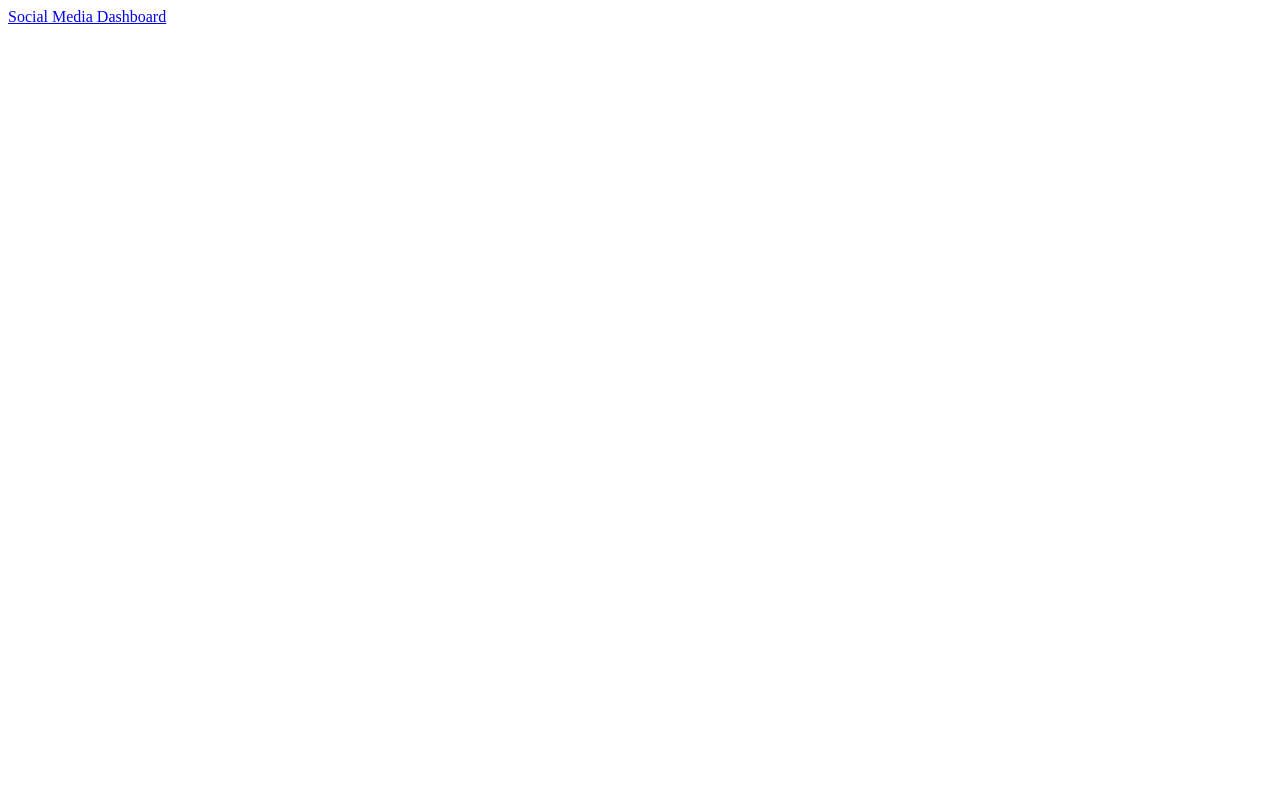
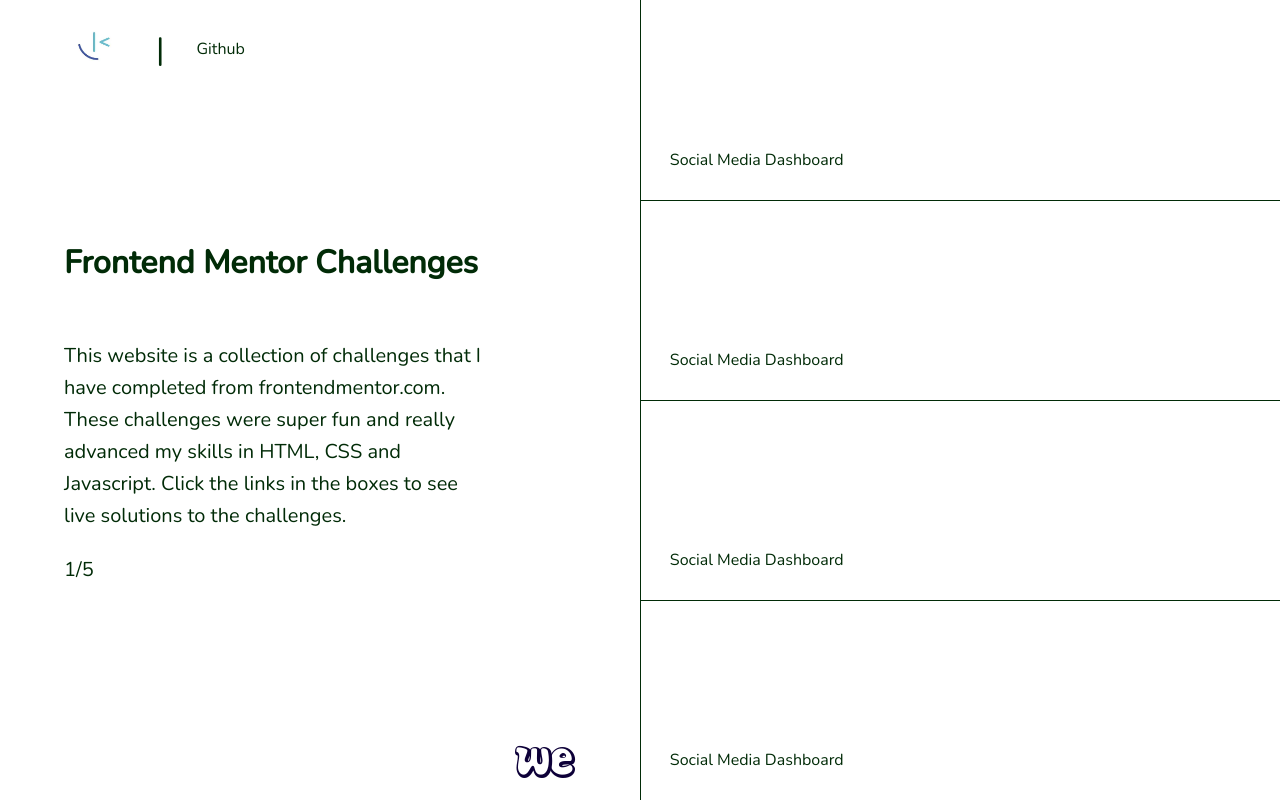
Before and after one commit to edwadewards/Frontend-Mentor-Challenges, a plain HTML site: page index.html in a window 1280 px wide. Drawn offline with nearby package versions, Linux system fonts and the light colour scheme.

Commit message:
Add files via upload

```diff
--- a/index.html
+++ b/index.html
@@ -4,10 +4,92 @@
   <meta charset="UTF-8">
   <meta http-equiv="X-UA-Compatible" content="IE=edge">
   <meta name="viewport" content="width=device-width, initial-scale=1.0">
+  <link rel="icon" type="image/x-icon" href="images/frontend-mentor.webp">
+  <link rel="stylesheet" href="style.css">
+  <link rel="stylesheet" href="https://cdnjs.cloudflare.com/ajax/libs/font-awesome/6.1.1/css/all.min.css"/>
   <title>Frontend Mentor Challenges</title>
 </head>
 <body>
-  <a href="social-media_dashboard/dashboard.html">Social Media Dashboard</a>
+  <div class="container">
 
+    <main class="dash">
+      <nav>
+        <a href="https://www.frontendmentor.io/profile/edwadewards" target="_blank" title="my frontend mentor profile">
+          <img src="images/frontend-mentor.webp" alt="frontend-mentor logo">
+        </a>
+        <span class="divider">|</span>
+        <a href="https://github.com/edwadewards" target="_blank">Github</a>
+      </nav>
+      <section class="body">
+        <div class="slide slide-home" data-autoplay-hover="on">
+          <h1>Frontend Mentor Challenges</h1>
+          <p>
+            This website is a collection of challenges that I have completed from <a href="https://www.frontendmentor.io/home" target="_blank">frontendmentor.com</a>. These challenges were super fun and really advanced my skills in HTML, CSS and Javascript. Click the links in the boxes to see live solutions to the challenges.
+          </p>
+          <span>1/5</span>
+          <span class="pause-indicator"><i class="fa-solid fa-circle-pause"></i></span>
+        </div>
+        <div class="slide slide-challenge">
+          <h1>Social Media Dashboard</h1>
+          <p>
+            For this challenge I had to recreate several cards with social media analytics and create a dark mode toggle. I was able to recreate this utilizing CSS grid without any media queries. The dark mode toggle was made by storing colors in CSS variables and using Javascript to toggle the dark mode class on and off. As a bonus, I learned to use local storage to save the user's preference on future visits.
+          </p>
+          <span>2/5</span>
+          <span class="pause-indicator"><i class="fa-solid fa-circle-pause"></i></span>
+        </div>
+        <div class="slide slide-challenge">
+          <h1>Super Awesome Project</h1>
+          <p>
+            Lorem ipsum dolor sit amet, consectetur adipiscing elit. Morbi ac sodales ipsum. Sed ultricies elit sit amet auctor sodales. Nullam vehicula enim ac libero ultricies viverra. Sed convallis mollis sapien sed vulputate. Cras euismod faucibus.
+          </p>
+          <span>3/5</span>
+          <span class="pause-indicator"><i class="fa-solid fa-circle-pause"></i></span>
+        </div>
+        <div class="slide slide-challenge">
+          <h1>Even Btter Project</h1>
+          <p>
+            Lorem ipsum dolor sit amet, consectetur adipiscing elit. Nullam eu gravida mauris. Aenean vestibulum sem et risus interdum facilisis. Suspendisse faucibus cursus nibh id facilisis. Suspendisse tincidunt ipsum eu lectus iaculis, sed tincidunt sem molestie. Phasellus eget posuere erat. Nullam eu sem rutrum metus pellentesque hendrerit. Nunc.
+          </p>
+          <span>4/5</span>
+          <span class="pause-indicator"><i class="fa-solid fa-circle-pause"></i></span>
+        </div>
+        <div class="slide slide-challenge">
+          <h1>Terrible Clone of Something</h1>
+          <p>
+            Lorem ipsum dolor sit amet, consectetur adipiscing elit. Mauris vulputate enim eget elit efficitur faucibus. Cras vel turpis quis dolor posuere sodales id eu leo. Ut.
+          </p>
+          <span>5/5</span>
+          <span class="pause-indicator"><i class="fa-solid fa-circle-pause"></i></span>
+        </div>
+      </section>
+      <footer>
+        <a href="https://www.wadecedwards.com/" target="_blank" title="wadecedwards.com">
+          <img src="images/we-logo.png" alt="logo for wadecedwards.com">
+        </a>
+      </footer>
+    </main>
+
+    <section class="challenge-container">
+      <div class="challenge">
+        <a href="social-media_dashboard/dashboard.html" target="_blank">Social Media Dashboard</a>
+        <img src="images/social-media_dashboard.png" alt="screenshot of project">
+      </div>
+      <div class="challenge">
+        <a href="social-media_dashboard/dashboard.html" target="_blank">Social Media Dashboard</a>
+        <img src="images/social-media_dashboard.png" alt="screenshot of project">
+      </div>
+      <div class="challenge">
+        <a href="social-media_dashboard/dashboard.html" target="_blank">Social Media Dashboard</a>
+        <img src="images/social-media_dashboard.png" alt="screenshot of project">
+      </div>
+      <div class="challenge">
+        <a href="social-media_dashboard/dashboard.html" target="_blank">Social Media Dashboard</a>
+        <img src="images/social-media_dashboard.png" alt="screenshot of project">
+      </div>
+    </section>
+
+  </div>
+
+  <script src="main.js"></script>
 </body>
 </html>
--- /dev/null
+++ b/main.js
@@ -0,0 +1,44 @@
+let indexValue = 0;
+function slideShow() {
+  // setTimeout(slideShow, 9000);
+  let x;
+  const slides = document.querySelectorAll('.slide');
+  for(x = 0; x < slides.length; x++) {
+    slides[x].style.opacity = '0';
+    slides[x].style.transform = 'translateX(240px)';
+  }
+  indexValue++;
+  if(indexValue > slides.length) {
+    indexValue = 1;
+  }
+    slides[indexValue - 1].style.opacity = '1';
+    slides[indexValue - 1].style.transform = 'translateX(0)';
+}
+var interval = setInterval(slideShow, 9000);
+slideShow();
+
+const slides = document.querySelectorAll('.slide');
+slides.forEach(slide => {
+  slide.addEventListener('mouseenter', () => {
+    pauseSlides();
+  });
+});
+
+slides.forEach(slide => {
+  slide.addEventListener('mouseleave', () => {
+    resumeSlides();
+  });
+});
+
+function pauseSlides() {
+    clearInterval(interval);
+    document.querySelectorAll('.pause-indicator').forEach(el => {
+      el.style.opacity = '1';
+    });
+}
+function resumeSlides() {
+    interval = setInterval(slideShow, 9000);
+    document.querySelectorAll('.pause-indicator').forEach(el => {
+      el.style.opacity = '0';
+    });
+}
--- /dev/null
+++ b/style.css
@@ -0,0 +1,149 @@
+@import url('https://fonts.googleapis.com/css2?family=Nunito:wght@300;400;500&display=swap');
+
+:root {
+  --primary-color: #012b07;
+}
+
+* {
+  margin: 0;
+  padding: 0;
+  box-sizing: border-box;
+}
+
+html {
+  font-family: 'Nunito', sans-serif;
+  font-weight: 400;
+}
+
+p {
+  max-width: 35ch;
+}
+
+a {
+  text-decoration: none;
+}
+
+a:focus, a:hover {
+  text-decoration: line-through;
+}
+
+h1, p, a, span {
+  color: var(--primary-color);
+}
+
+h1 {
+  font-size: clamp(1.2rem, 1.2rem + 1vw, 2rem);
+}
+
+p, .slide > span {
+  font-size: clamp(.8rem, .8rem + 1vw, 1.25rem);
+  line-height: 1.6;
+}
+
+.container {
+  display: flex;
+}
+
+.dash, .challenge-container {
+  height: 100vh;
+  height: --webkit-fill-available;
+  width: 50%;
+  background-color: #fff;
+}
+
+.dash {
+  display: flex;
+  flex-direction: column;
+  align-items: flex-start;
+  justify-content: space-between;
+  padding: 1rem 4rem;
+  /* position: relative; */
+}
+
+.dash > nav {
+  display: flex;
+  align-items: center;
+  gap: 2rem;
+}
+
+.dash .divider {
+  font-size: 2rem;
+  font-weight: 300;
+}
+
+.dash > nav img {
+  height: 60px;
+  width: 60px;
+  border-radius: 50%;
+}
+
+.dash p {
+  margin: 3.5rem 0 1rem 0;
+}
+
+footer {
+  width: 100%;
+  display: flex;
+  justify-content: flex-end;
+}
+
+.body {
+  position: relative;
+}
+
+.slide-challenge {
+  position: absolute;
+  top: 0;
+  left: 0;
+}
+
+.slide {
+  transition: transform 500ms ease, opacity 300ms ease;
+}
+
+.pause-indicator {
+  margin-left: 5px;
+  text-transform: uppercase;
+  font-weight: 700;
+  opacity: 0;
+  transition: opacity 200ms ease;
+}
+
+.pause-indicator > i {
+  font-size: 2rem;
+}
+
+.challenge-container {
+  display: grid;
+  grid-template-rows: repeat(4, 1fr);
+  border-left: 1px solid var(--primary-color);
+  /* cursor: url('images/cursor.png'), crosshair; */
+  z-index: 1;
+}
+
+.challenge {
+  width: 100%;
+  display: flex;
+  align-items: flex-end;
+  justify-content: space-between;
+}
+
+.challenge > a {
+  padding: clamp(1rem, 1rem + 1vw, 3rem);
+}
+
+.challenge > img {
+  max-width: 200px;
+  align-self: center;
+  margin-right: 4rem;
+  opacity: 0;
+  transition: opacity 400ms ease;
+}
+
+.challenge:hover > img {
+  opacity: 1;
+}
+
+.challenge:not(:nth-of-type(1)) {
+  border-top: 1px solid var(--primary-color);
+}
```
Also changed, not shown: images/cursor.png (added), images/frontend-mentor.webp (added), images/social-media_dashboard.png (added), images/we-logo.png (added).
